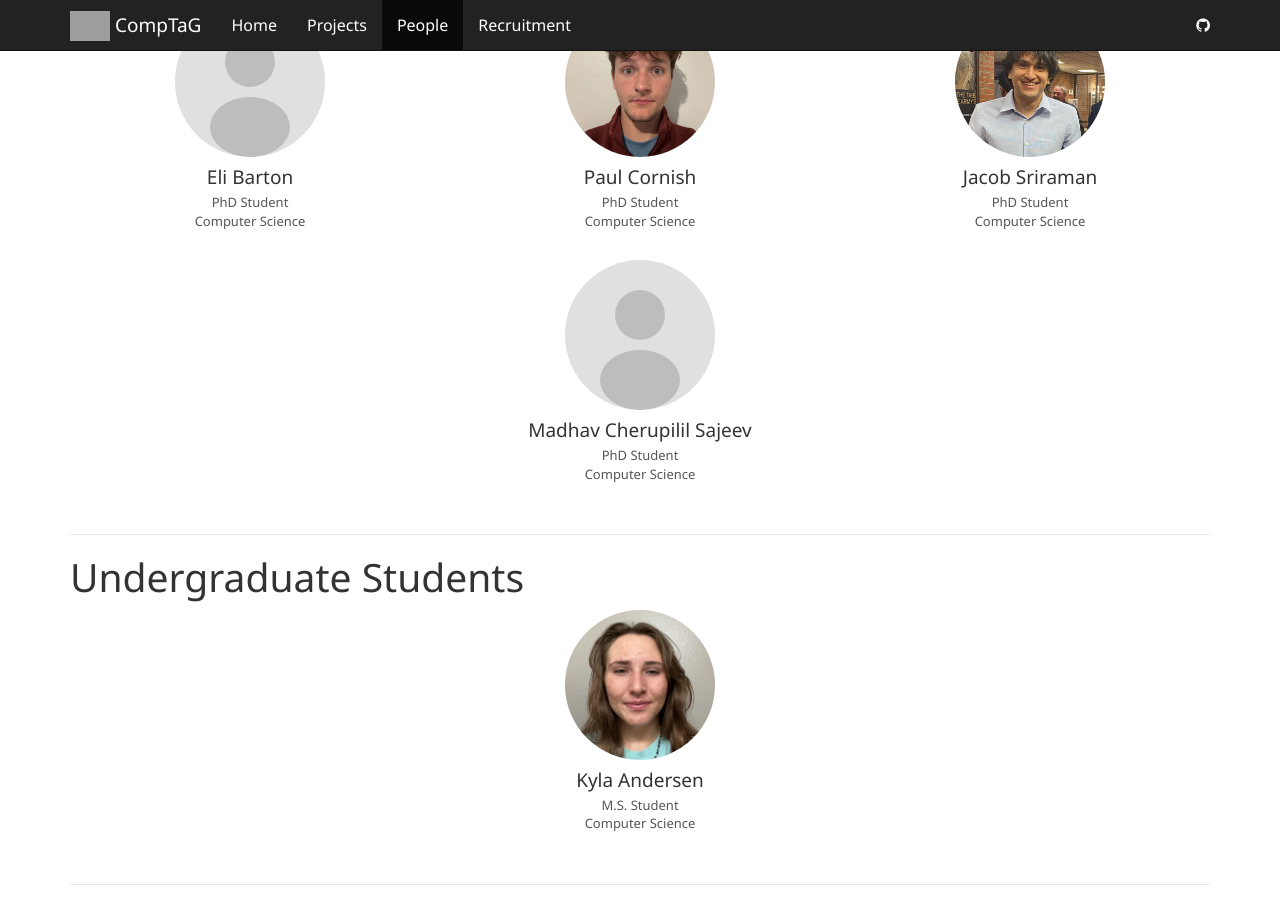
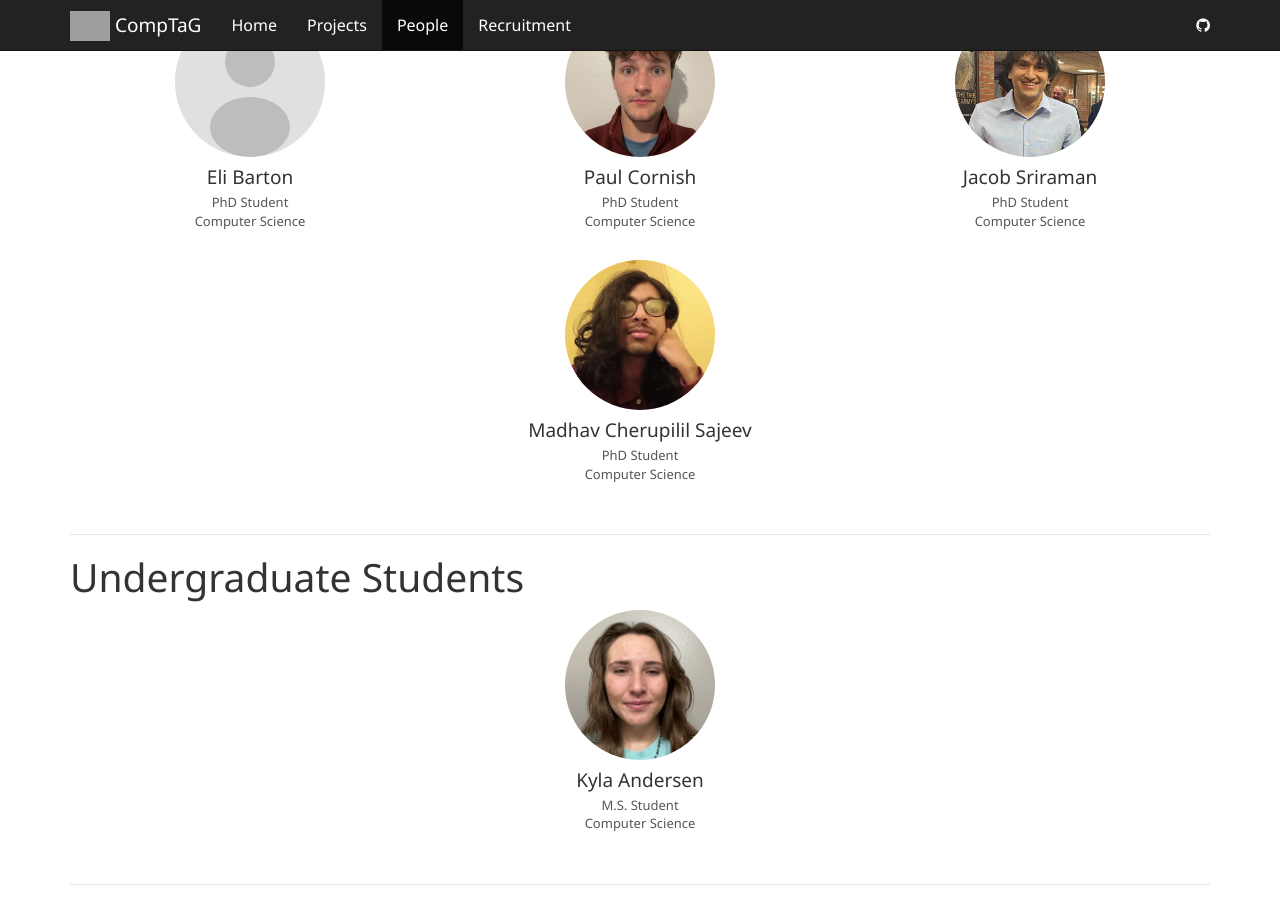
Before and after one commit to compTAG/comptag.github.io, a Jekyll site: the page built from people.html, in a window 1280 px wide and 900 px high, scrolled down 506 px. Built offline with Jekyll 4.4.1, drawn with Linux system fonts in a browser that asks for light colours; comment, search, counter and statistics services are not loaded; grey boxes are pictures that could not be loaded.

Commit message:
Update Madhav's name and add photo

```diff
--- a/_data/people.yml
+++ b/_data/people.yml
@@ -57,7 +57,8 @@
     - name: Madhav Cherupilil Sajeev
       role: PhD Student
       department: Computer Science
-      photo: assets/people/madhav.jpg
+      photo: assets/people/madhav_cs.webp
+      photo-position: "50% 90%" # (LR, TB)
 
 
 # ------------------------------------------------------------------------------
--- a/people.html
+++ b/people.html
@@ -14,7 +14,8 @@ sectionid: people
         {% for person in group.members %}
         <div class="col-md-4 col-sm-6 person-card">
             {% assign photo_path = person.photo %}
-            {% unless "/" == photo_path | slice: 0 %}
+            {% assign first_char = photo_path | slice: 0 %}
+            {% unless first_char == "/" %}
             {% assign photo_path = "/" | append: photo_path %}
             {% endunless %}
             {% assign img_file = site.static_files | where: "path", photo_path | first %}
```
Also changed, not shown: assets/people/madhav_cs.webp (added).
